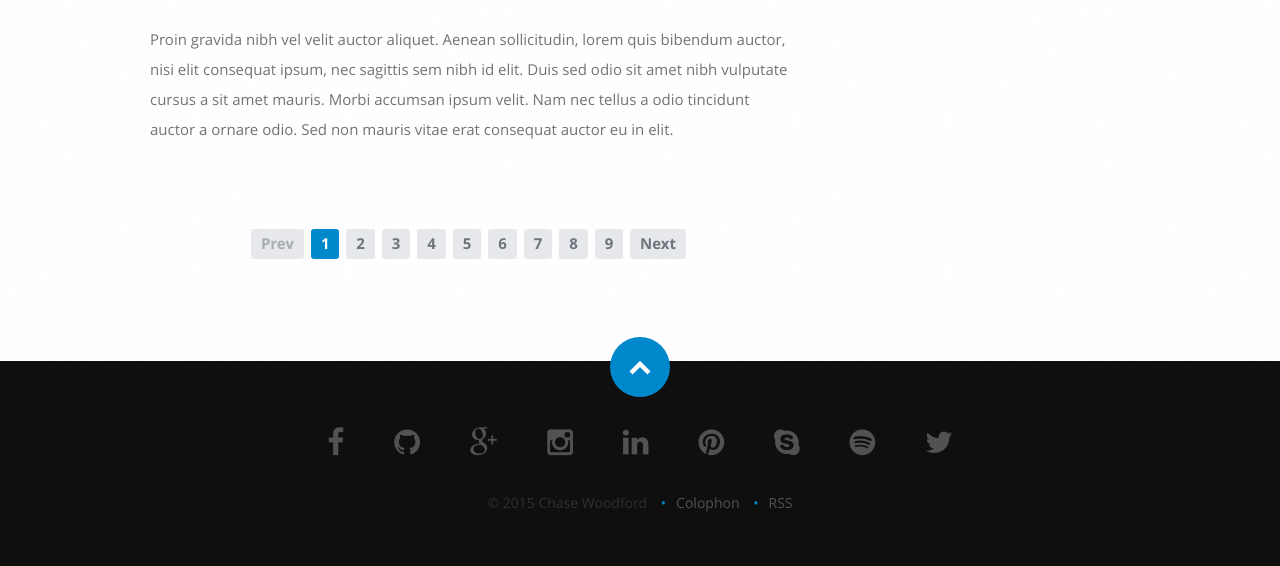
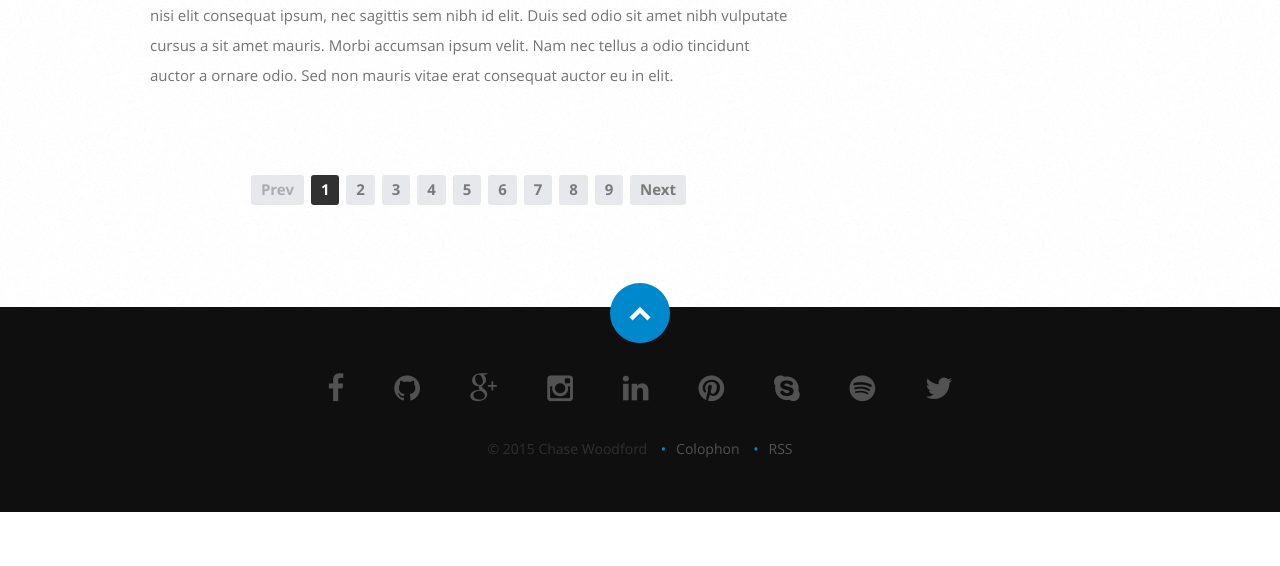
Before and after one commit to chasewoodford/chasewoodford.com_v2, a PHP site: page /archive.php in a window 1280 px wide. Shown: the part 1983-2549 px from the top of the page. After the commit the page ends 2495 px from the top, so only its background shows below. Run offline with PHP 8.4, Linux system fonts and the light colour scheme; some libraries are stand-ins or nearby versions.

Commit message:
finish styling blog pages; start php logic

```diff
--- a/archive.php
+++ b/archive.php
@@ -14,31 +14,18 @@
 
     <script src="js/modernizr.js"></script>
 </head>
-<body>
+
+<?php $class = 'blog'; ?>
+
+<body id="top" class="<?php echo $class; ?>">
 
 <!-- Header
 ================================================== -->
-<nav id="nav-wrap">
-    <a class="mobile-btn" href="#nav-wrap" title="Show navigation">Show navigation</a>
-    <a class="mobile-btn" href="#" title="Hide navigation">Hide navigation</a>
-    <ul id="nav" class="nav">
-        <li class="current"><a class="smoothscroll" href="#home">Home</a></li>
-        <li><a class="smoothscroll" href="#about">About</a></li>
-        <li><a class="smoothscroll" href="#journal">Blog</a></li>
-        <li><a class="smoothscroll" href="#portfolio">Work</a></li>
-        <li><a class="smoothscroll" href="#">Playground</a></li>
-        <li><a class="smoothscroll" href="#contact">Contact</a></li>
-    </ul><!-- end #nav -->
-</nav><!-- end #nav-wrap -->
+<?php include('nav.php'); ?>
 
 <!-- Journal Section
 ================================================== -->
-<section class="posts">
-    <div class="row">
-        <div class="twelve columns align-center">
-            <h1>Archive</h1>
-        </div>
-    </div>
+<main role="main" class="posts">
 
     <!-- Content
    ================================================== -->
@@ -48,20 +35,20 @@
 
             <div id="primary" class="eight columns">
 
-                <article class="post">
+                <article role="article" class="post">
 
                     <div class="entry-header cf">
 
-                        <h1><a href="single.php" title="">Proin gravida nibh vel velit auctor aliquet Aenean sollicitudin auctor.</a></h1>
+                        <h1><a class="no-underline" href="single.php" title="">Proin gravida nibh vel velit auctor aliquet Aenean sollicitudin auctor.</a></h1>
 
                         <p class="post-meta">
 
                             <time class="date" datetime="2014-01-14T11:24">Jan 14, 2014</time>
                             /
                      <span class="categories">
-                     <a href="#">Design</a> /
-                     <a href="#">User Inferface</a> /
-                     <a href="#">Web Design</a>
+                     <a class="no-underline" href="#">Design</a> /
+                     <a class="no-underline" href="#">User Inferface</a> /
+                     <a class="no-underline" href="#">Web Design</a>
                      </span>
 
                         </p>
@@ -83,20 +70,20 @@
 
                 </article> <!-- post end -->
 
-                <article class="post">
+                <article role="article" class="post">
 
                     <div class="entry-header cf">
 
-                        <h1><a href="single.php" title="">Proin gravida nibh vel velit auctor aliquet Aenean sollicitudin auctor.</a></h1>
+                        <h1><a class="no-underline" href="single.php" title="">Proin gravida nibh vel velit auctor aliquet Aenean sollicitudin auctor.</a></h1>
 
                         <p class="post-meta">
 
                             <time class="date" datetime="2014-01-14T11:24">Jan 14, 2013</time>
                             /
                      <span class="categories">
-                     <a href="#">Design</a> /
-                     <a href="#">User Inferface</a> /
-                     <a href="#">Web Design</a>
+                     <a class="no-underline" href="#">Design</a> /
+                     <a class="no-underline" href="#">User Inferface</a> /
+                     <a class="no-underline" href="#">Web Design</a>
                      </span>
 
                         </p>
@@ -118,20 +105,20 @@
 
                 </article> <!-- post end -->
 
-                <article class="post">
+                <article role="article" class="post">
 
                     <div class="entry-header cf">
 
-                        <h1><a href="single.php" title="">Proin gravida nibh vel velit auctor aliquet Aenean sollicitudin auctor.</a></h1>
+                        <h1><a class="no-underline" href="single.php" title="">Proin gravida nibh vel velit auctor aliquet Aenean sollicitudin auctor.</a></h1>
 
                         <p class="post-meta">
 
                             <time class="date" datetime="2014-01-14T11:24">Jan 14, 2014</time>
                             /
                      <span class="categories">
-                     <a href="#">Design</a> /
-                     <a href="#">User Inferface</a> /
-                     <a href="#">Web Design</a>
+                     <a class="no-underline" href="#">Design</a> /
+                     <a class="no-underline" href="#">User Inferface</a> /
+                     <a class="no-underline" href="#">Web Design</a>
                      </span>
 
                         </p>
@@ -158,15 +145,15 @@
                     <ul>
                         <li><span class="page-numbers prev inactive">Prev</span></li>
                         <li><span class="page-numbers current">1</span></li>
-                        <li><a href="#" class="page-numbers">2</a></li>
-                        <li><a href="#" class="page-numbers">3</a></li>
-                        <li><a href="#" class="page-numbers">4</a></li>
-                        <li><a href="#" class="page-numbers">5</a></li>
-                        <li><a href="#" class="page-numbers">6</a></li>
-                        <li><a href="#" class="page-numbers">7</a></li>
-                        <li><a href="#" class="page-numbers">8</a></li>
-                        <li><a href="#" class="page-numbers">9</a></li>
-                        <li><a href="#" class="page-numbers next">Next</a></li>
+                        <li><a  href="#" class="no-underline page-numbers">2</a></li>
+                        <li><a  href="#" class="no-underline page-numbers">3</a></li>
+                        <li><a  href="#" class="no-underline page-numbers">4</a></li>
+                        <li><a  href="#" class="no-underline page-numbers">5</a></li>
+                        <li><a  href="#" class="no-underline page-numbers">6</a></li>
+                        <li><a  href="#" class="no-underline page-numbers">7</a></li>
+                        <li><a  href="#" class="no-underline page-numbers">8</a></li>
+                        <li><a  href="#" class="no-underline page-numbers">9</a></li>
+                        <li><a  href="#" class="no-underline page-numbers next">Next</a></li>
                     </ul>
                 </nav>
 
@@ -216,7 +169,7 @@
 
     </div> <!-- Content End-->
 
-</section><!-- Journal Section End-->
+</main><!-- Journal Section End-->
 
 <?php include('footer.php'); ?>
 
--- a/css/sass/_forms.scss
+++ b/css/sass/_forms.scss
@@ -5,7 +5,7 @@ form, fieldset {
 input {
   &[type="text"], &[type="password"], &[type="email"] {
     display: block;
-    padding: 18px 15px;
+    padding: 18px 20px;
     margin: 0 0 24px 0;
     border: 0;
     outline: none;
@@ -14,8 +14,8 @@ input {
     max-width: 100%;
     font-size: 15px;
     line-height: 24px;
-    color: #647373;
-    background: #D3D9D9;
+    color: $white;
+    background: #444;
   }
 }
 
@@ -30,21 +30,21 @@ textarea, select {
   max-width: 100%;
   font-size: 15px;
   line-height: 24px;
-  color: #647373;
-  background: #D3D9D9;
+  color: $white;
+  background: #444;
 }
 
 input {
   &[type="text"]:focus, &[type="password"]:focus, &[type="email"]:focus {
-    color: #B3B7BC;
-    background-color: #3d4145;
+    color: #fff;
+    background-color: #0088CC;
   }
 }
 
 textarea {
   &:focus {
-    color: #B3B7BC;
-    background-color: #3d4145;
+    color: #fff;
+    background-color: #0088CC;
   }
   min-height: 220px;
 }
--- a/css/sass/_layout.scss
+++ b/css/sass/_layout.scss
@@ -414,7 +414,7 @@ ul#nav {
 }
 
 /* ------------------------------------------------------------------ */
-/* h. Contact Section
+/* Contact Section
 /* ------------------------------------------------------------------ */
 
 #contact {
@@ -549,7 +549,7 @@ ul#nav {
 }
 
 /* ------------------------------------------------------------------ */
-/* i. Footer
+/* Footer
 /* ------------------------------------------------------------------ */
 
 footer {
--- a/css/sass/_links.scss
+++ b/css/sass/_links.scss
@@ -1,5 +1,5 @@
 a {
-  text-decoration: none;
+  text-decoration: underline;
   outline: 0;
   color: $link;
   @include prefixer(transition, color 0.3s ease-in-out, webkit moz o spec);
@@ -12,6 +12,9 @@ a {
   &:hover, &:focus {
     color: $link-on-light-hover;
   }
+  &.no-underline {
+    text-decoration: none !important;
+  }
 }
 
 p a {
--- a/css/sass/_lists.scss
+++ b/css/sass/_lists.scss
@@ -124,29 +124,30 @@ dd {
     padding: 6px 10px;
     margin-right: 3px;
     margin-bottom: 6px;
-    color: #6E757C;
+    color: $text-on-dark !important;
     background-color: #E6E8EB;
     @include prefixer(transition, all 200ms ease-in-out, webkit moz o ms spec);
     @include prefixer(border-radius, 3px, webkit moz spec);
     &:hover {
-      background: #838A91;
-      color: $white;
+      background: $link;
+      color: $white !important;
     }
   }
   .current {
-    background-color: $link;
-    color: $white;
+    background: $link-on-light-hover;
+    color: $white !important;
     &:hover {
       background-color: $link;
-      color: $white;
+      color: $white !important;
+      cursor: pointer;
     }
   }
   .inactive {
     background-color: #E6E8EB;
-    color: #A9ADB2;
+    color: #A9ADB2 !important;
     &:hover {
       background-color: #E6E8EB;
-      color: #A9ADB2;
+      color: #A9ADB2 !important;
     }
   }
 }
--- a/footer.php
+++ b/footer.php
@@ -1,6 +1,6 @@
 <!-- footer
    ================================================== -->
-<footer>
+<footer role="contentinfo">
     <div class="row">
         <div class="twelve columns">
 
@@ -8,12 +8,12 @@
 
             <ul class="copyright">
                 <li>&copy; 2015 Chase Woodford</li>
-                <li><a title="" href="#">Colophon</a></li>
-                <li><a title="" href="#">RSS</a></li>
+                <li><a class="no-underline" href="#">Colophon</a></li>
+                <li><a class="no-underline" href="#">RSS</a></li>
             </ul>
         </div>
         <div id="go-top">
-            <a class="smoothscroll" title="Back to Top" href="#home"><i class="icon-up-open"></i></a>
+            <a class="smoothscroll" title="Back to Top" href="#top"><i class="icon-up-open"></i></a>
         </div>
     </div>
 </footer> <!-- Footer End-->
--- a/scripts.php
+++ b/scripts.php
@@ -4,3 +4,13 @@
 <script src="js/waypoints.js"></script>
 <script src="js/jquery.fittext.js"></script>
 <script src="js/init.js"></script>
+
+<!-- Google Analytics-->
+<script>
+    (function(b,o,i,l,e,r){b.GoogleAnalyticsObject=l;b[l]||(b[l]=
+        function(){(b[l].q=b[l].q||[]).push(arguments)});b[l].l=+new Date;
+        e=o.createElement(i);r=o.getElementsByTagName(i)[0];
+        e.src='//www.google-analytics.com/analytics.js';
+        r.parentNode.insertBefore(e,r)}(window,document,'script','ga'));
+    ga('create','UA-XXXXX-X','auto');ga('send','pageview');
+</script>
--- /dev/null
+++ b/sidebar.php
@@ -0,0 +1,60 @@
+<aside role="complementary" id="sidebar">
+
+    <div class="widget widget_search">
+        <form role="search" action="#">
+
+            <input class="text-search" type="text" onfocus="if (this.value == 'Search here...') { this.value = ''; }" onblur="if(this.value == '') { this.value = 'Search here...'; }" value="Search here...">
+            <input type="submit" class="submit-search" value="">
+
+        </form>
+    </div>
+
+    <div class="widget widget_tag_cloud clearfix">
+        <h5 class="widget-title">Tags</h5>
+        <div class="tagcloud cf">
+            <a href="#">audio editing</a>
+            <a href="#">batch scripting</a>
+            <a href="#">coding designers</a>
+            <a href="#">command line</a>
+            <a href="#">conditionals</a>
+            <a href="#">cross-browser</a>
+            <a href="#">css</a>
+            <a href="#">d.r.y.</a>
+            <a href="#">design</a>
+            <a href="#">ffmpeg</a>
+            <a href="#">github</a>
+            <a href="#">hacks</a>
+            <a href="#">html</a>
+            <a href="#">ie</a>
+            <a href="#">javascript</a>
+            <a href="#">php</a>
+            <a href="#">rwd</a>
+            <a href="#">sass</a>
+            <a href="#">version control</a>
+            <a href="#">workflow</a>
+        </div>
+    </div>
+
+    <div class="widget widget_categories">
+        <h5 class="widget-title">Categories</h5>
+        <ul class="link-list cf">
+            <li><a class="no-underline" href="#">multimedia editing</a></li>
+            <li><a class="no-underline" href="#">poetry</a></li>
+            <li><a class="no-underline" href="#">rants & raves</a></li>
+            <li><a class="no-underline" href="#">recently consumed</a></li>
+            <li><a class="no-underline" href="#">web design</a></li>
+        </ul>
+    </div>
+
+    <div class="widget widget_categories">
+        <h5 class="widget-title">Most Popular</h5>
+        <ul class="link-list cf">
+            <li><a class="no-underline" href="#">linking to highlighted lines of code on github</a></li>
+            <li><a class="no-underline" href="#">logical wordpress previous/next post links</a></li>
+            <li><a class="no-underline" href="#">pattern matching using globbing</a></li>
+            <li><a class="no-underline" href="#">a super simple sass @for directive</a></li>
+            <li><a class="no-underline" href="#">writing sql statements using excel concatenate function</a></li>
+        </ul>
+    </div>
+
+</aside>
--- a/social.php
+++ b/social.php
@@ -1,11 +1,11 @@
 <ul class="social-links">
-    <li><a href="#"><i class="fa fa-facebook"></i></a></li>
-    <li><a href="#"><i class="fa fa-github"></i></a></li>
-    <li><a href="#"><i class="fa fa-google-plus"></i></a></li>
-    <li><a href="#"><i class="fa fa-instagram"></i></a></li>
-    <li><a href="#"><i class="fa fa-linkedin"></i></a></li>
-    <li><a href="#"><i class="fa fa-pinterest"></i></a></li>
-    <li><a href="#"><i class="fa fa-skype"></i></a></li>
-    <li><a href="#"><i class="fa fa-spotify"></i></a></li>
-    <li><a href="#"><i class="fa fa-twitter"></i></a></li>
+    <li><a href="https://www.facebook.com/chasewoodford" aria-label="Visit Chase Woodford's Facebook page" title="Visit Chase Woodford's Facebook page"><i class="fa fa-facebook"></i></a></li>
+    <li><a href="https://github.com/chasewoodford" aria-label="Visit Chase Woodford's GitHub page" title="Visit Chase Woodford's GitHub page"><i class="fa fa-github"></i></a></li>
+    <li><a href="https://plus.google.com/+ChaseWoodford/posts" aria-label="Visit Chase Woodford's Google Plus page" title="Visit Chase Woodford's Google Plus page"><i class="fa fa-google-plus"></i></a></li>
+    <li><a href="http://instagram.com/chase1263070" aria-label="Visit Chase Woodford's Instagram page"  title="Visit Chase Woodford's Instagram page"><i class="fa fa-instagram"></i></a></li>
+    <li><a href="https://www.linkedin.com/in/chasewoodford" aria-label="Visit Chase Woodford's LinkedIn page" title="Visit Chase Woodford's LinkedIn page"><i class="fa fa-linkedin"></i></a></li>
+    <li><a href="http://www.pinterest.com/chasewoodford/" aria-label="Visit Chase Woodford's Pinterest page"  title="Visit Chase Woodford's Pinterest page"><i class="fa fa-pinterest"></i></a></li>
+    <li><a href="skype:woodmanjr2?call" aria-label="Skype with Chase Woodford" title="Skype with Chase Woodford"><i class="fa fa-skype"></i></a></li>
+    <li><a href="http://open.spotify.com/user/124506286" aria-label="Visit Chase Woodford's Spotify page" title="Visit Chase Woodford's Spotify page"><i class="fa fa-spotify"></i></a></li>
+    <li><a href="https://twitter.com/chase1263070" aria-label="Visit Chase Woodford's Twitter page" title="Visit Chase Woodford's Twitter page"><i class="fa fa-twitter"></i></a></li>
 </ul>
```
Also changed, not shown: other parts of archive.php (+1 -35 lines), contact.php (+4 -4 lines), css/sass/_blog.scss (+59 -72 lines), index.php (+14 -20 lines), js/init.js (+10 -6 lines), nav.php (added, +40 -0 lines), single.php (+28 -75 lines), css/style.css, images/search-icon.png.
